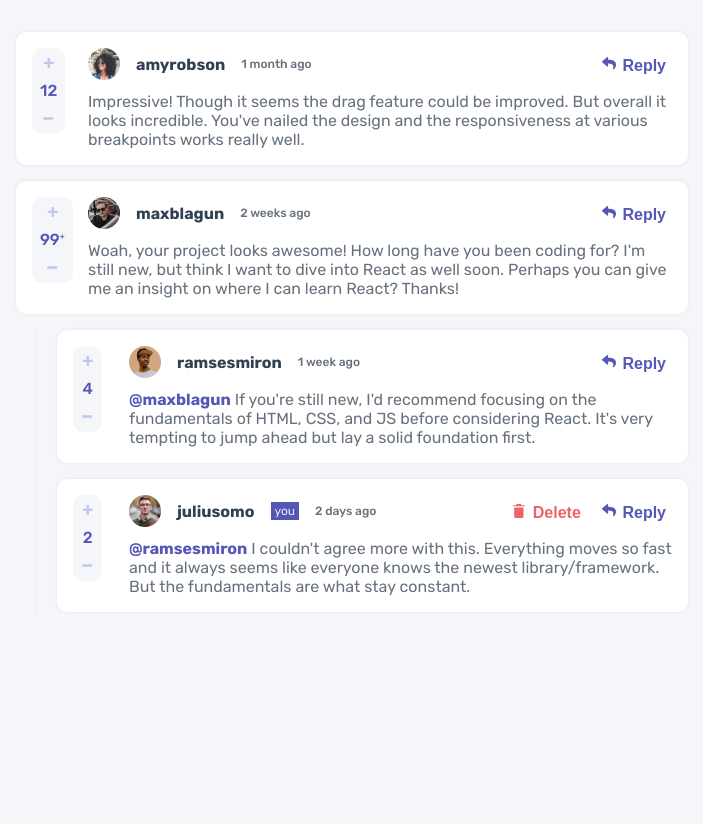
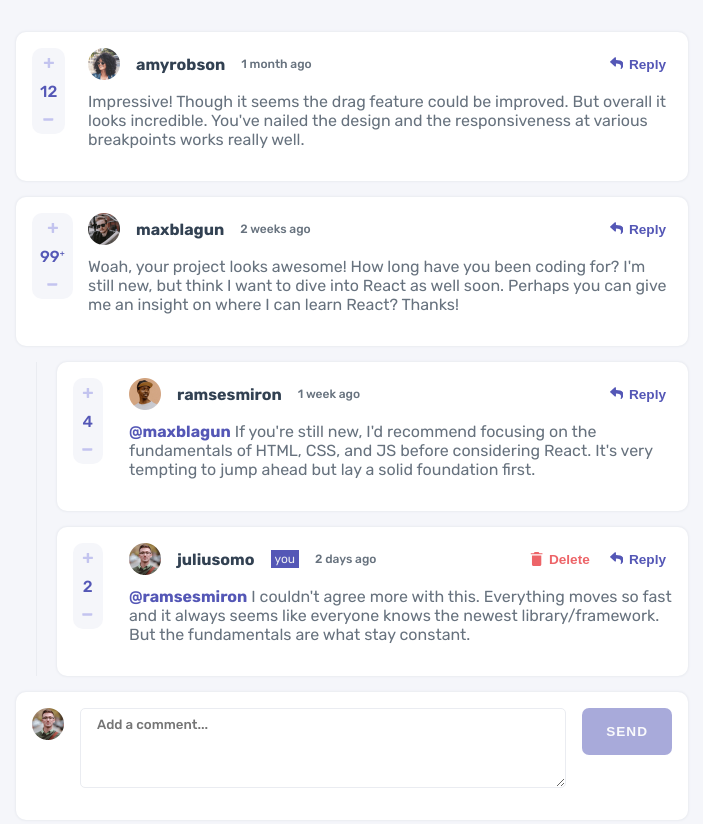
Before and after one commit to vluzrmos/frontendmentor-interactive-comments-section, a Vue app: page / in a window 1280 px wide. Shown: the top 824 px of the page, without its empty margins (288-991 px from the left). Before the commit the page ends 800 px from the top, so only its background shows below. Built offline with nearby package versions, Linux system fonts and the light colour scheme.

Commit message:
Add reply and delete feature; Add auto focus to reply/add textarea

```diff
--- a/src/assets/main.css
+++ b/src/assets/main.css
@@ -31,6 +31,38 @@ body {
     padding: 2rem 1rem;
 }
 
+button {
+    appearance: none;
+    border: none;
+    background-color: transparent;
+    cursor: pointer;
+    font-weight: 600;
+    gap: 0.35rem;
+    font-size: .85rem;
+    display: flex;
+}
+
+button.button--disabed,
+button:disabled,
+button[disabled],
+button:hover {
+    opacity: .5;
+}
+
+button.button--disabed,
+button:disabled,
+button[disabled] {
+    cursor: not-allowed;
+}
+
+.button.button--primary {
+    color: var(--color-9);
+    background-color: var(--color-primary);
+    padding: 1rem 1.5rem;
+    border-radius: 7px;
+    letter-spacing: 1px;
+}
+
 .comments {
     display: flex;
     flex-direction: column;
@@ -44,7 +76,7 @@ body {
     display: flex;
     flex-direction: row;
     align-items: center;
-    justify-content: center;
+    justify-content: space-between;
     gap: 2rem;
     padding: 1rem;
     border-radius: 10px;
@@ -128,8 +160,7 @@ svg {
 .comment__content {
     display: flex;
     flex-direction: column;
-    align-items: center;
-    justify-content: center;
+    justify-content: space-between;
     gap: 0.75rem;
 }
 
@@ -142,12 +173,12 @@ svg {
     width: 100%;
 }
 
-.comment__header>.comment__avatar {
+.comment__avatar {
     width: 2rem;
     height: 2rem;
 }
 
-.comment__header>.comment__avatar img {
+.comment__avatar img {
     width: 2rem;
     height: 2rem;
     object-fit: cover;
@@ -196,16 +227,7 @@ svg {
     fill: currentColor;
 }
 
-.comment__actions>button {
-    appearance: none;
-    border: none;
-    background-color: transparent;
-    cursor: pointer;
-    font-weight: 600;
-    gap: 0.35rem;
-    font-size: 1rem;
-    display: flex;
-}
+
 
 .comment__action--reply {
     color: var(--color-1);
@@ -226,12 +248,57 @@ svg {
 .comment__replies {
     display: flex;
     flex-direction: column;
-    align-items: center;
-    justify-content: center;
     gap: 1rem;
     padding-left: 1.25rem;
-    /* margin-left: 1.25rem; */
     border-left: 1px solid var(--color-8);
+    width: 100%;
+}
+
+.comment--form {
+    gap: 1rem;
+    align-items: flex-start;
+    justify-content: space-between;
+}
+
+.comment--form>textarea {
+    width: 100%;
+    border-radius: 5px;
+    border-color: var(--color-8);
+    border-width: 1px;
+    outline: none;
+    min-height: 5rem;
+    padding: .5rem 1rem;
+    font-family: inherit;
+    font-weight: 500;
+}
+
+.comment--form>textarea:focus,
+.comment--form>textarea:active {
+    border-color: var(--color-6);
+}
+
+.comments+.comments {
+    margin-top: 1rem;
+}
+
+@media (max-width:568px) {
+    .comment--form {
+        padding-bottom: 5rem;
+    }
+
+    .comment--form .comment__avatar,
+    .comment--form .comment__submit {
+        position: absolute;
+        bottom: 1rem;
+    }
+
+    .comment--form .comment__avatar {
+        bottom: 1.5rem;
+    }
+
+    .comment--form .comment__submit {
+        right: 1rem;
+    }
 }
 
 @media (min-width: 768px) {
@@ -260,7 +327,7 @@ svg {
     }
 
     .comment {
-        padding-bottom: 1rem;
+        padding-bottom: 2rem;
     }
 
     .comment__content {
@@ -269,5 +336,6 @@ svg {
 
     .comment__replies {
         margin-left: 1.25rem;
+        width: calc(100% - 1.25rem);
     }
 }
--- a/src/components/Comment.vue
+++ b/src/components/Comment.vue
@@ -5,9 +5,16 @@ import IconPlus from "./icons/IconPlus.vue";
 import IconMinus from "./icons/IconMinus.vue";
 import IconReply from "./icons/IconReply.vue";
 import IconDelete from "./icons/IconDelete.vue";
+import CommentForm from "./CommentForm.vue";
 
-const props = defineProps({ comment: { type: Object, required: true } });
+import { useCommentsStore } from "../stores/comments";
 
+const props = defineProps({
+  comment: { type: Object, required: true },
+  parentComment: { type: Object },
+});
+
+const comments = useCommentsStore();
 const comment = computed(() => props.comment);
 const currentUser = useUserStore();
 
@@ -24,10 +31,12 @@ const body = computed(() => comment.value.content);
 const score = computed(() => comment.value.score);
 const replyingTo = computed(() => comment.value.replyingTo || null);
 
-const onUpVote = () => console.log('voting up...')
-const onDownVote = () => console.log('voting down...')
-const onDelete = () => console.log('deleting...')
-const onReply = () => console.log('repling...')
+const [showReplyForm, toggleReplyForm] = useToggle(false);
+
+const onUpVote = () => console.log("voting up...");
+const onDownVote = () => console.log("voting down...");
+const onDelete = () => comments.delete(comment.value);
+const onReply = () => toggleReplyForm();
 </script>
 
 <template>
@@ -38,9 +47,7 @@ const onReply = () => console.log('repling...')
           <IconPlus />
         </button>
         <div class="comment__score" :title="`Total score ${score}`">
-          <span>
-            {{score > 99 ? 99: score}}
-          </span>
+          <span>{{score > 99 ? 99: score}}</span>
           <sup v-if="score > 99">+</sup>
         </div>
         <button class="comment__vote_minus" @click.prevent="onDownVote">
@@ -57,7 +64,11 @@ const onReply = () => console.log('repling...')
         <div class="comment__author_self" v-if="authorIsCurrentUser">you</div>
         <div class="comment__date">{{ date }}</div>
         <div class="comment__actions">
-          <button v-if="authorIsCurrentUser" class="comment__action--delete" @click.prevent="onDelete">
+          <button
+            v-if="authorIsCurrentUser"
+            class="comment__action--delete"
+            @click.prevent="onDelete"
+          >
             <IconDelete />
             <span>Delete</span>
           </button>
@@ -73,4 +84,12 @@ const onReply = () => console.log('repling...')
       </div>
     </div>
   </div>
+
+  <CommentForm
+    :comment="comment"
+    :parent-comment="parentComment || comment"
+    auto-focus
+    v-if="showReplyForm"
+    @submit="toggleReplyForm()"
+  />
 </template>
--- /dev/null
+++ b/src/components/CommentForm.vue
@@ -0,0 +1,74 @@
+<script setup>
+import { useUserStore } from "../stores/user";
+import { useCommentsStore } from "../stores/comments";
+import { onMounted } from "@vue/runtime-core";
+
+const props = defineProps({
+  comment: { type: Object },
+  parentComment: { type: Object },
+  autoFocus: { type: Boolean },
+});
+
+const emits = defineEmits(["submit"]);
+
+const user = useUserStore();
+
+const content = ref("");
+
+const setContentInitial = () => {
+  content.value = "";
+};
+
+const replyingTo = computed(() => {
+  if (props.comment?.user.username === user.username) {
+    return null;
+  }
+
+  return props.comment?.replyingTo || null;
+});
+
+const onSubmit = () => {
+  comments.add(
+    {
+      content: content.value,
+      createdAt: "a few seconds ago",
+      score: 0,
+      user: user,
+      replyingTo: replyingTo?.value,
+      replies: [],
+    },
+    props.parentComment
+  );
+
+  setContentInitial();
+
+  emits("submit");
+};
+
+const comments = useCommentsStore();
+
+const reply = computed(() => props.comment || props.parentComment);
+
+const contentInput = ref(null);
+
+onMounted(() => {
+  if (props.autoFocus) {
+    contentInput.value.focus()
+  }
+})
+</script>
+
+<template>
+  <form @submit.prevent="onSubmit" class="comment comment--form">
+    <div class="comment__avatar">
+      <img :src="user.image.png" :alt="`${user.username} avatar's`" />
+    </div>
+    <textarea ref="contentInput" placeholder="Add a comment..." required v-model="content"></textarea>
+    <div class="comment__submit">
+      <button type="submit" class="button button--primary" :disabled="content.length === 0">
+        <span v-if="reply">REPLY</span>
+        <span v-else>SEND</span>
+      </button>
+    </div>
+  </form>
+</template>
--- a/src/components/CommentsList.vue
+++ b/src/components/CommentsList.vue
@@ -1,5 +1,6 @@
 <script setup>
-import Comment from './Comment.vue';
+import Comment from "./Comment.vue";
+import CommentForm from "./CommentForm.vue";
 
 defineProps({ comments: { type: Array } });
 </script>
@@ -10,8 +11,11 @@ defineProps({ comments: { type: Array } });
       <Comment :comment="comment" />
 
       <div v-if="comment.replies.length" class="comment__replies">
-        <Comment v-for="reply in comment.replies" :key="reply.id" :comment="reply" />
+        <Comment v-for="reply in comment.replies" :key="reply.id" :comment="reply" :parent-comment="comment"/>
       </div>
     </template>
   </div>
+  <div class="comments">
+    <CommentForm />
+  </div>
 </template>
--- a/src/stores/comments.js
+++ b/src/stores/comments.js
@@ -1,3 +1,4 @@
+import { maxBy, pick, findIndex } from "lodash";
 import { defineStore } from "pinia";
 import data from "./../../data.json";
 
@@ -7,8 +8,83 @@ export const useCommentsStore = defineStore("comments", {
       // comments: useLocalStorage("comments", data?.comments || [], {
       //   mergeDefaults: true,
       // }),
-
       comments: data?.comments || [],
     };
   },
+  getters: {
+    flatten() {
+      const comments = [];
+
+      this.comments.forEach((comment) => {
+        comments.push(pick(comment, ["id"]));
+
+        comment?.replies.forEach((reply) => {
+          comments.push({ ...pick(reply, ["id"]), replyingToId: comment.id });
+        });
+      });
+
+      return comments;
+    },
+
+    lastId() {
+      return maxBy(this.flatten, "id")?.id || 0;
+    },
+  },
+  actions: {
+    add(comment, parentComment) {
+      comment.id = this.lastId + 1;
+
+      if (!parentComment) {
+        this.comments.push(comment);
+        return;
+      }
+
+      const index = findIndex(this.comments, { id: parentComment.id });
+
+      if (index === -1) {
+        this.comments.push(comment);
+        return;
+      }
+
+      this.comments[index].replies.push(comment);
+    },
+
+    delete(comment) {
+      const index = findIndex(this.comments, { id: comment.id });
+
+      if (index >= 0) {
+        return this.comments.splice(index, 1);
+      }
+
+      let replaceCommentIndex = null;
+      let removeReplyIndex = null;
+
+      for (let i in this.comments) {
+        const c = this.comments[i];
+
+        for (let j in c.replies) {
+          const r = c.replies[j];
+
+          if (r.id === comment.id) {
+            replaceCommentIndex = i;
+            removeReplyIndex = j;
+            break;
+          }
+        }
+
+        if (removeReplyIndex !== null) {
+          break;
+        }
+      }
+
+      if (removeReplyIndex !== null) {
+        const c = this.comments[replaceCommentIndex];
+        const r = c.replies.splice(removeReplyIndex, 1);
+
+        this.comments.splice(replaceCommentIndex, 1, c);
+
+        return r;
+      }
+    },
+  },
 });
```
